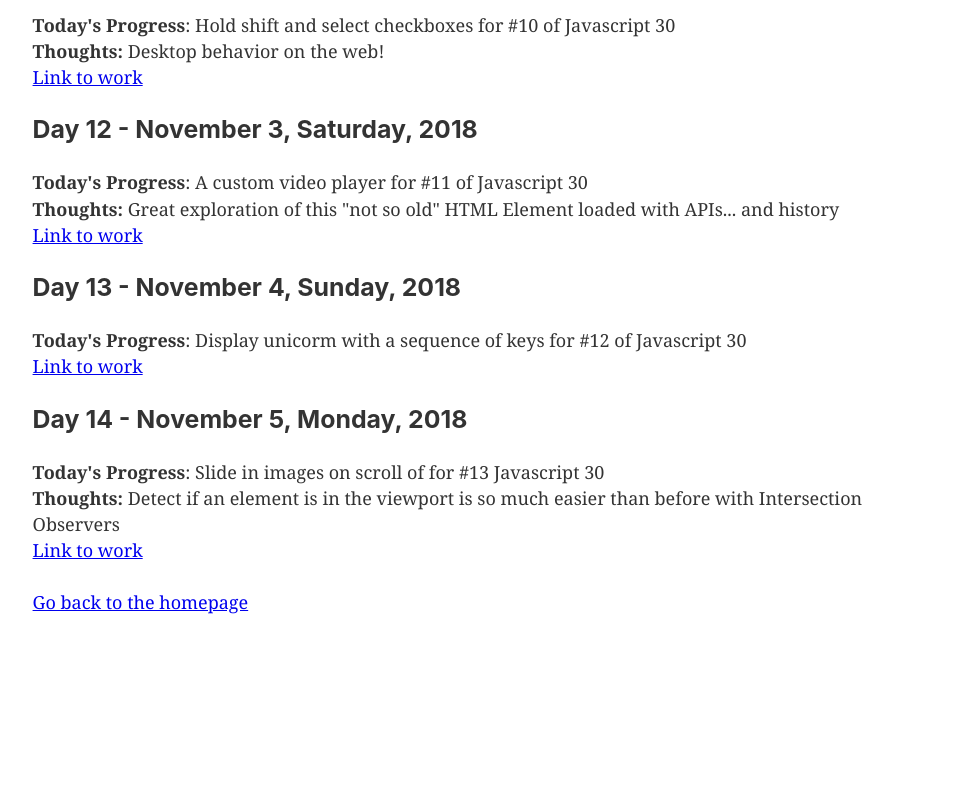
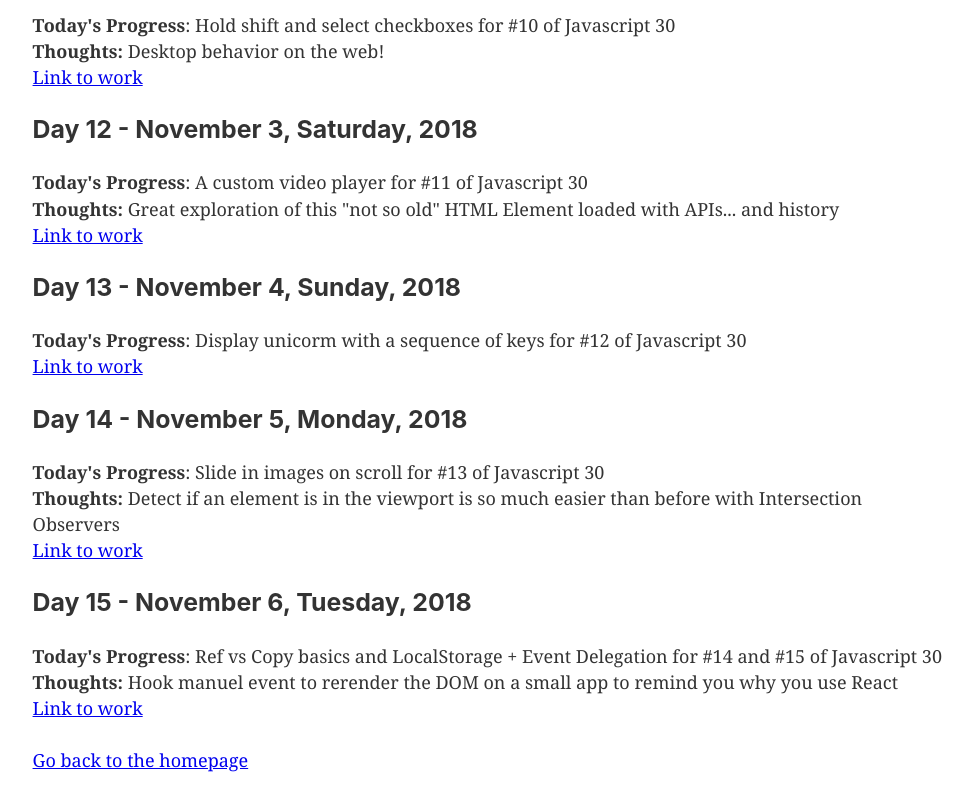
Before and after one commit to turnlab-solutions/website, a Gatsby site: page /100-days-of-code-challenge in a window 1280 px wide. Shown: the part 1866-2666 px from the top of the page, without its empty margins (147-1120 px from the left). Before the commit the page ends 2508 px from the top, so only its background shows below. Built offline with nearby package versions, Linux system fonts and the light colour scheme; Gatsby itself is replaced by a stand-in of ours.

Commit message:
Log day 15

```diff
--- a/src/pages/100-days-of-code-challenge.js
+++ b/src/pages/100-days-of-code-challenge.js
@@ -84,9 +84,15 @@ const SecondPage = () => (
     </p>
     <h3>Day 14 - November 5, Monday, 2018</h3>
     <p>
-    <strong>Today's Progress</strong>: Slide in images on scroll of for #13 Javascript 30<br />
+    <strong>Today's Progress</strong>: Slide in images on scroll for #13 of Javascript 30<br />
     <strong>Thoughts:</strong> Detect if an element is in the viewport is so much easier than before with Intersection Observers <br />
     <a target="_blank" href="https://maxletourneur.github.io/JavaScript30/13%20-%20Slide%20in%20on%20Scroll/">Link to work</a><br />
+    </p>
+    <h3>Day 15 - November 6, Tuesday, 2018</h3>
+    <p>
+    <strong>Today's Progress</strong>: Ref vs Copy basics and LocalStorage + Event Delegation for #14 and #15 of Javascript 30<br />
+    <strong>Thoughts:</strong> Hook manuel event to rerender the DOM on a small app to remind you why you use React <br />
+    <a target="_blank" href="https://maxletourneur.github.io/JavaScript30/15%20-%20LocalStorage/">Link to work</a><br />
     </p>
     <Link to="/">Go back to the homepage</Link>
   </Layout>
```
